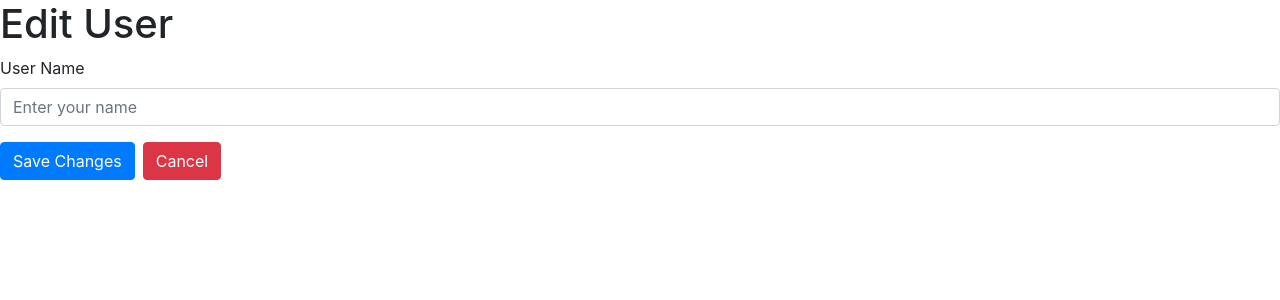
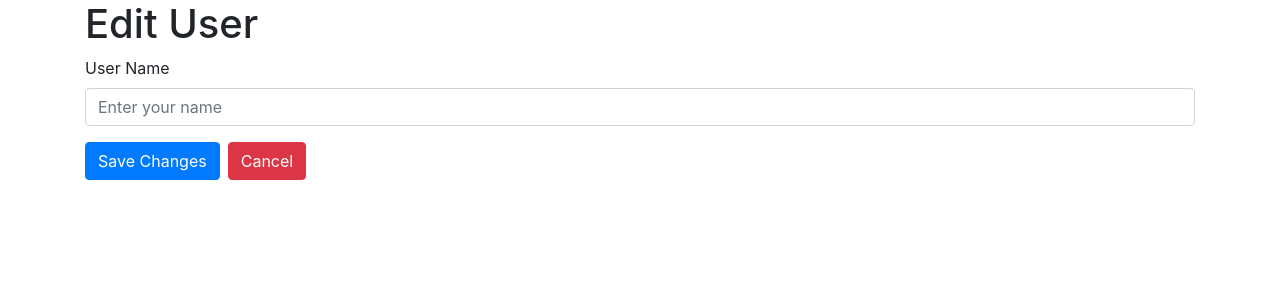
Before and after one commit to supuni9622/To-Add-User-App, a React (Create React App) app in the folder todo/: page /edit/1 in a window 1280 px wide. Shown: the top 300 px of the page. Built offline with nearby package versions, Linux system fonts and the light colour scheme.

Commit message:
Did small modifications

```diff
--- a/todo/src/components/AddUser.js
+++ b/todo/src/components/AddUser.js
@@ -4,7 +4,7 @@ import {Link} from 'react-router-dom'
 
 const AddUser = () => {
     return (
-        <div>
+        <div className="container">
             <h1>Add User</h1>
             <Form>
                 <Form.Group controlId="formBasicEmail">
--- a/todo/src/components/EditUser.js
+++ b/todo/src/components/EditUser.js
@@ -5,7 +5,7 @@ import {Link} from 'react-router-dom'
 
 const EditUser = () => {
     return (
-        <div>
+        <div className="container">
             <h1>Edit User</h1>
             <Form>
                 <Form.Group controlId="formBasicEmail">
--- a/todo/src/components/UserList.js
+++ b/todo/src/components/UserList.js
@@ -18,7 +18,7 @@ const UserList = () => {
                         <ListGroup.Item variant="info" className="d-flex justify-content-between">
                                 {user.name}
                              <div>
-                                <Link className ="btn btn-primary mr-1" to="/edit/1"> Edit </Link>
+                                <Link className ="btn btn-primary mr-1" to={`/edit/${user.id}`}> Edit </Link>
                                 <Button variant='danger'>Delete</Button>
                             </div>
                         </ListGroup.Item>
```
